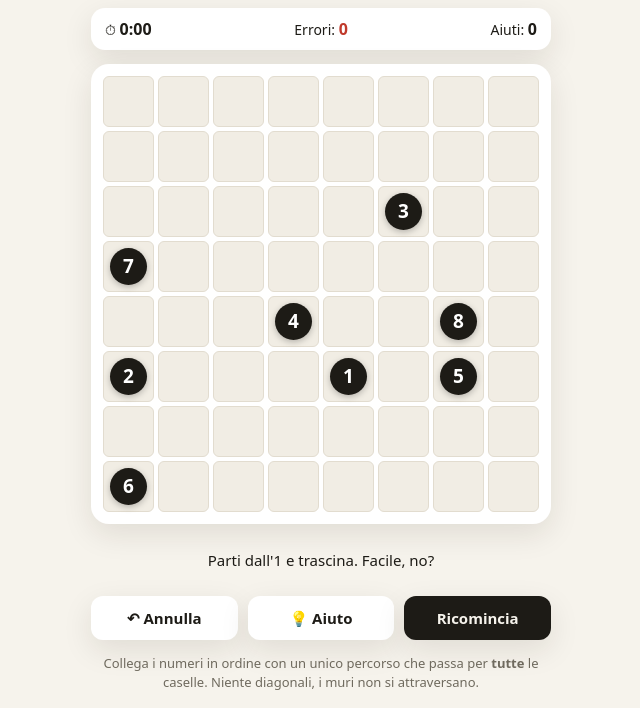
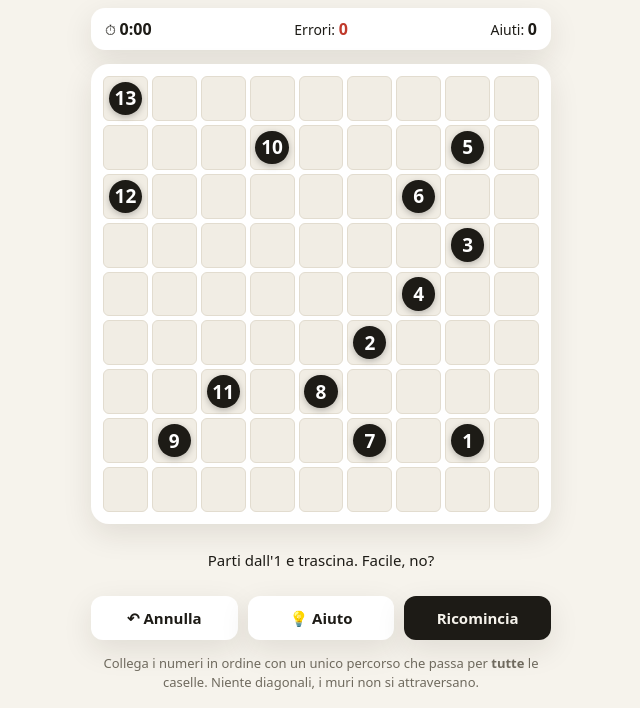
Before and after one commit to CavaWasTaken/zip-game-laurea, a plain HTML site: page index.html in a window 1280 px wide. Shown: the part 113-821 px from the top of the page, without its empty margins (319-959 px from the left). Drawn offline with Linux system fonts and the light colour scheme.

Commit message:
Aggiornamento

```diff
--- a/index.html
+++ b/index.html
@@ -122,7 +122,7 @@ canvas#conf{position:fixed;inset:0;pointer-events:none;z-index:11}
 const NOME = "Lessio";
 // ==============================
 
-const P = {"n": 8, "clues": [[5, 4, 1], [5, 0, 2], [2, 5, 3], [4, 3, 4], [5, 6, 5], [7, 0, 6], [3, 0, 7], [4, 6, 8]], "walls": [], "solution": [[5, 4], [5, 3], [5, 2], [5, 1], [5, 0], [4, 0], [4, 1], [4, 2], [3, 2], [2, 2], [2, 3], [2, 4], [2, 5], [3, 5], [3, 4], [3, 3], [4, 3], [4, 4], [4, 5], [5, 5], [5, 6], [6, 6], [6, 5], [6, 4], [6, 3], [6, 2], [6, 1], [6, 0], [7, 0], [7, 1], [7, 2], [7, 3], [7, 4], [7, 5], [7, 6], [7, 7], [6, 7], [5, 7], [4, 7], [3, 7], [2, 7], [1, 7], [0, 7], [0, 6], [0, 5], [0, 4], [0, 3], [0, 2], [0, 1], [0, 0], [1, 0], [2, 0], [3, 0], [3, 1], [2, 1], [1, 1], [1, 2], [1, 3], [1, 4], [1, 5], [1, 6], [2, 6], [3, 6], [4, 6]]};
+const P = {"n": 9, "clues": [[7, 7, 1], [5, 5, 2], [3, 7, 3], [4, 6, 4], [1, 7, 5], [2, 6, 6], [7, 5, 7], [6, 4, 8], [7, 1, 9], [1, 3, 10], [6, 2, 11], [2, 0, 12], [0, 0, 13]], "walls": [], "solution": [[7, 7], [6, 7], [6, 6], [6, 5], [5, 5], [5, 6], [5, 7], [4, 7], [3, 7], [3, 6], [4, 6], [4, 5], [3, 5], [2, 5], [1, 5], [0, 5], [0, 6], [0, 7], [0, 8], [1, 8], [1, 7], [1, 6], [2, 6], [2, 7], [2, 8], [3, 8], [4, 8], [5, 8], [6, 8], [7, 8], [8, 8], [8, 7], [8, 6], [7, 6], [7, 5], [8, 5], [8, 4], [7, 4], [6, 4], [6, 3], [7, 3], [8, 3], [8, 2], [7, 2], [7, 1], [8, 1], [8, 0], [7, 0], [6, 0], [5, 0], [4, 0], [3, 0], [3, 1], [3, 2], [2, 2], [1, 2], [1, 3], [2, 3], [3, 3], [4, 3], [4, 2], [4, 1], [5, 1], [6, 1], [6, 2], [5, 2], [5, 3], [5, 4], [4, 4], [3, 4], [2, 4], [1, 4], [0, 4], [0, 3], [0, 2], [0, 1], [1, 1], [2, 1], [2, 0], [1, 0], [0, 0]]};
 const N = P.n;
 const clueAt = new Map(P.clues.map(([r,c,v]) => [r*N+c, v]));
 const K = Math.max(...P.clues.map(x => x[2]));
@@ -221,7 +221,7 @@ const roasts = [
   "Ti stiamo guardando tutti. Ridendo.",
   "Facile, c'era scritto. FACILE.",
   "Ok, ora ti prendiamo un caffè ☕",
-  "Respira. Conta fino a 64. Riprova.",
+  `Respira. Conta fino a ${N*N}. Riprova.`,
 ];
 function afterStep(){
   if (path.length===N*N){
```
